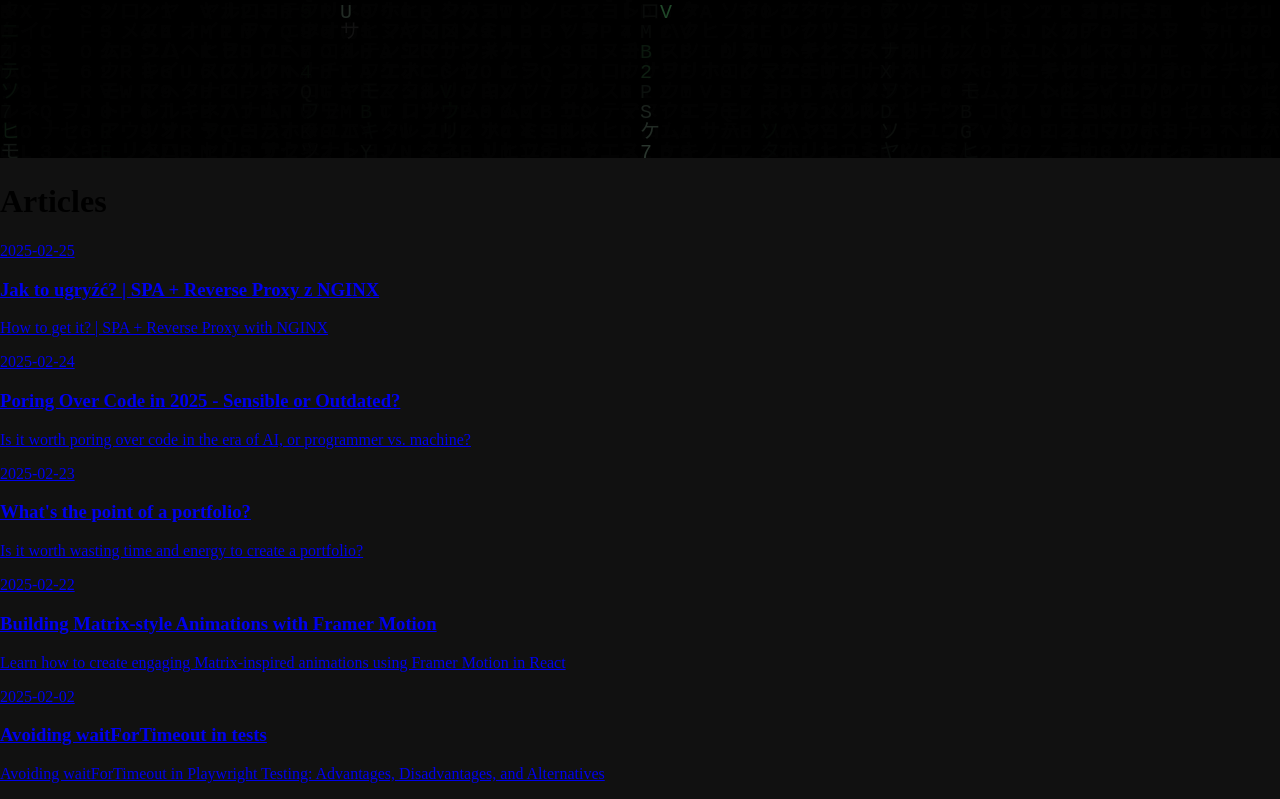
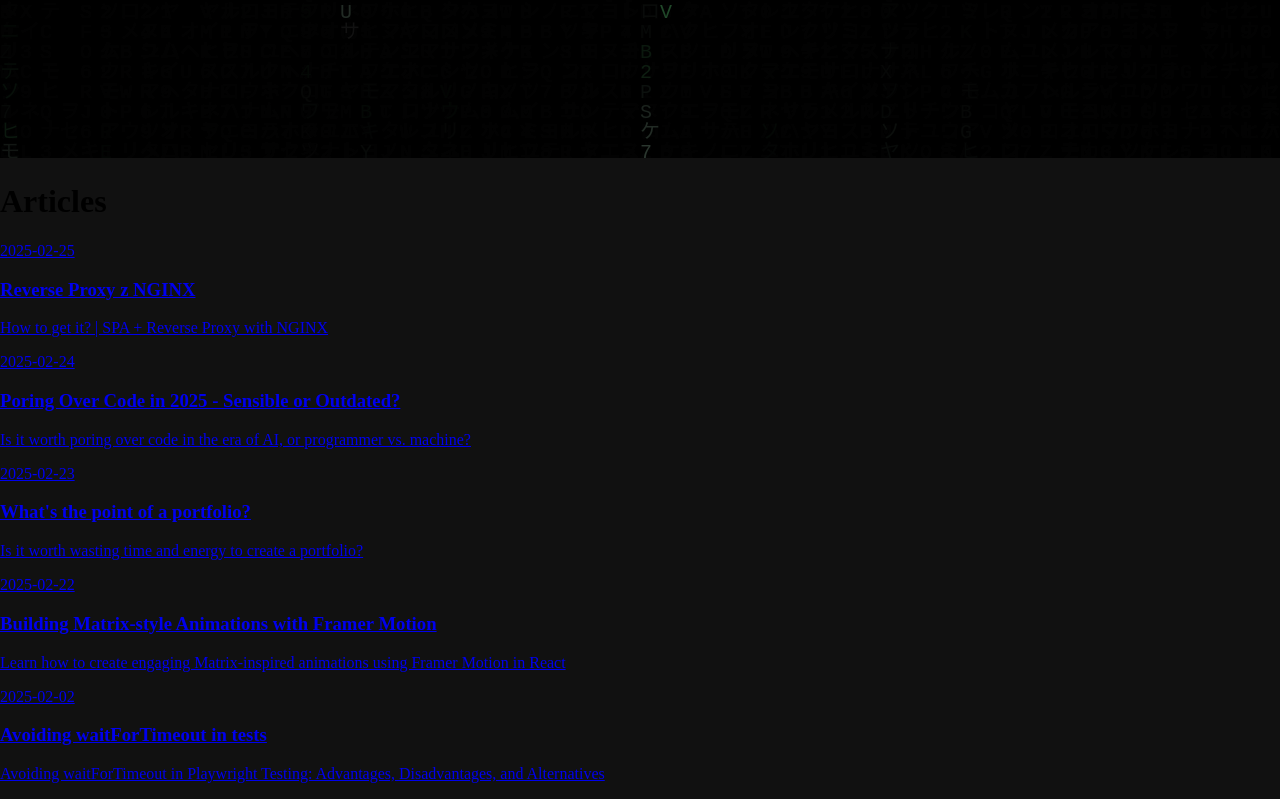
Before and after one commit to dar-kow/Portfolio, a React (Vite) app in the folder client/: page /articles in a window 1280 px wide. Shown: the part 931-1730 px from the top of the page. Built offline with nearby package versions, Linux system fonts and the light colour scheme.

Commit message:
Simplify article title for clarity on Reverse Proxy with NGINX

```diff
--- a/client/src/features/articles/data.ts
+++ b/client/src/features/articles/data.ts
@@ -70,7 +70,7 @@ export const articles: Article[] = [
   {
     title: {
       pl: "Reverse Proxy z NGINX",
-      en: "Jak to ugryźć? | SPA + Reverse Proxy z NGINX",
+      en: "Reverse Proxy z NGINX",
     },
     date: "2025-02-25",
     description: {
```
